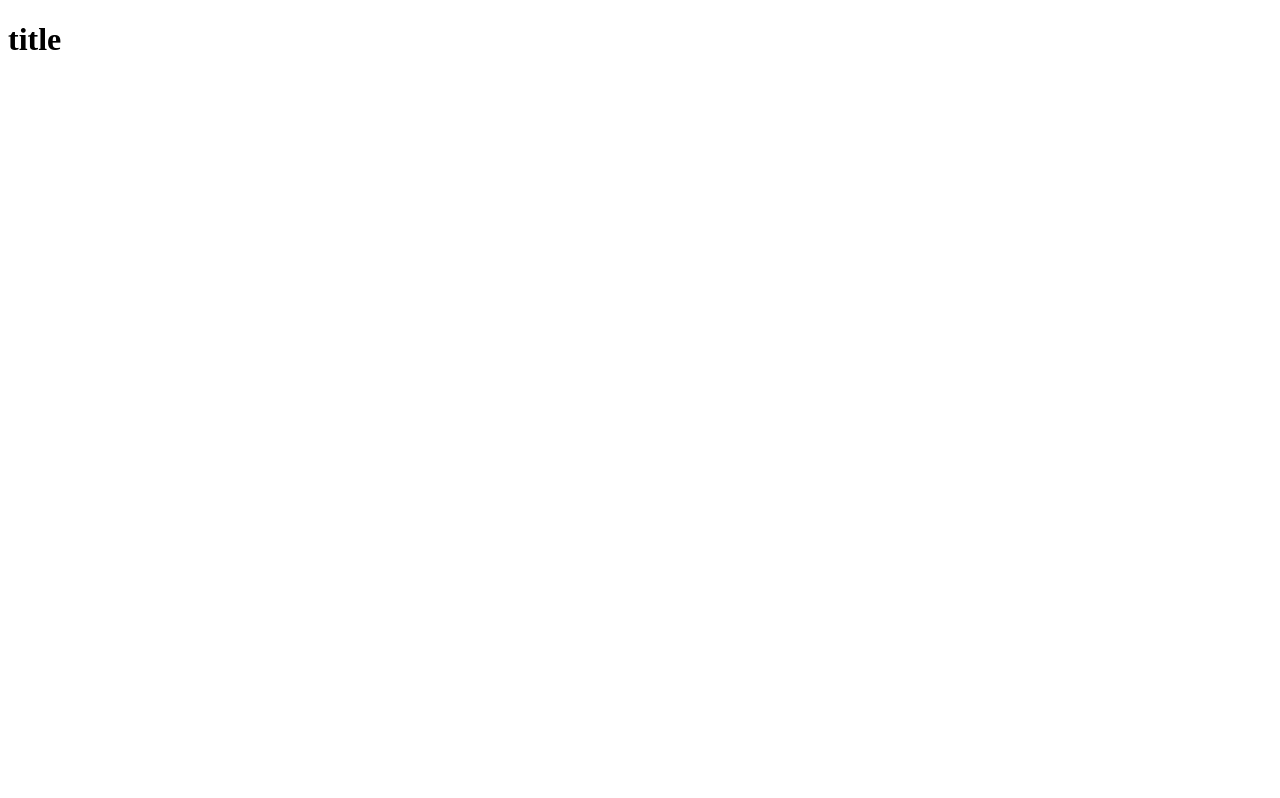
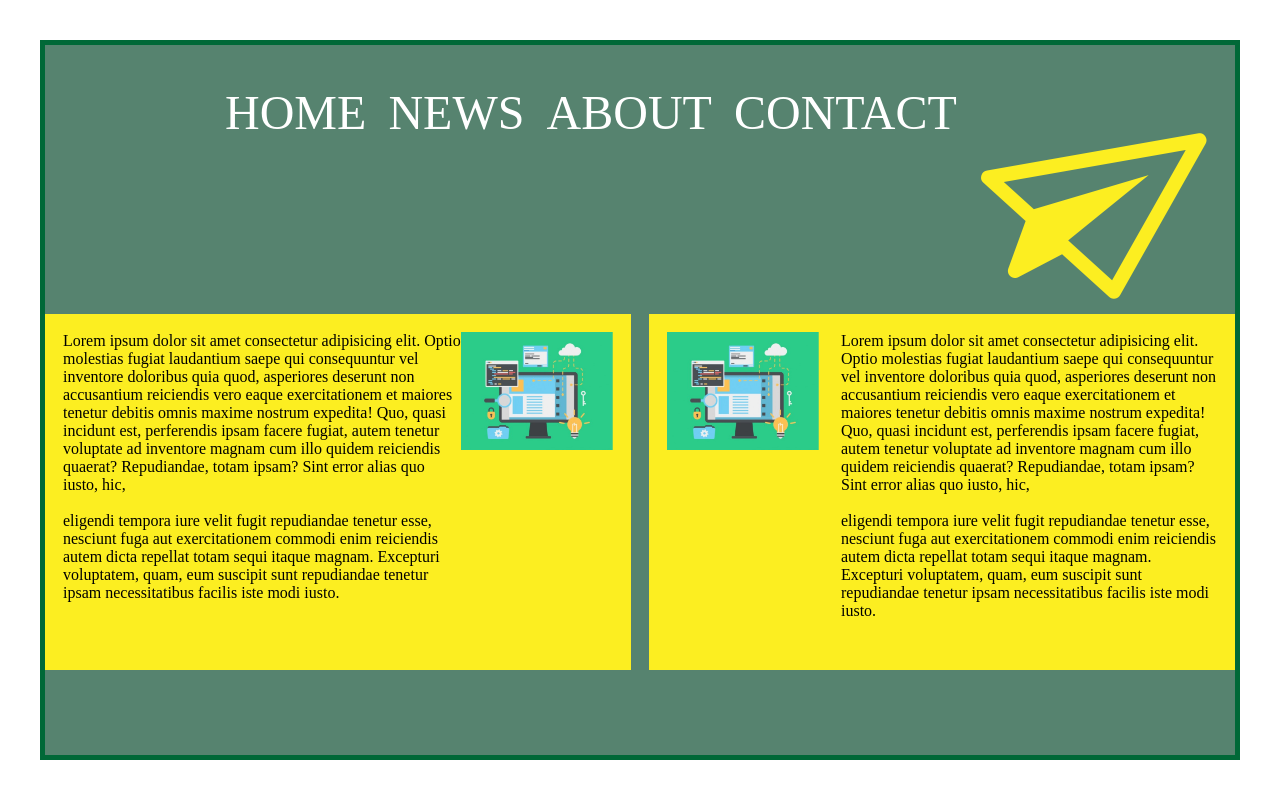
Before and after one commit to Giorgi-Gujejiani/unilab-last, a plain HTML site: page index.html in a window 1280 px wide. Drawn offline with Linux system fonts and the light colour scheme.

Commit message:
დავალება 4

```diff
--- a/index.html
+++ b/index.html
@@ -4,8 +4,59 @@
     <meta charset="UTF-8">
     <meta name="viewport" content="width=device-width, initial-scale=1.0">
     <title>Document</title>
+    <link rel="stylesheet" href="./styles/reset.css">
+    <link rel="stylesheet" href="./styles/style.css">
+    <link href="https://stackpath.bootstrapcdn.com/font-awesome/4.7.0/css/font-awesome.min.css" rel="stylesheet"
+    integrity="sha384-wvfXpqpZZVQGK6TAh5PVlGOfQNHSoD2xbE+QkPxCAFlNEevoEH3Sl0sibVcOQVnN" crossorigin="anonymous">
 </head>
 <body>
-    <h1>title</h1>
+    <header class="header">
+        <ul class="top_nav">
+            <li class="item">HOME</li>
+            <li class="item">NEWS</li>
+            <li class="item">ABOUT</li>
+            <li class="item">CONTACT</li>
+            <li class=" item lo">  <i class="paper_plane fa fa-paper-plane-o"></i></li>
+        </ul>
+        <section>
+            <div class="topics">
+                <div class="topic firstDiv"><p id="pp_clas">Lorem ipsum dolor sit amet consectetur adipisicing elit.
+                     Optio molestias fugiat laudantium saepe qui consequuntur vel inventore doloribus
+                     quia quod, asperiores deserunt non accusantium reiciendis vero eaque exercitationem
+                      et maiores tenetur debitis omnis maxime nostrum expedita! Quo, quasi incidunt est,
+                      perferendis ipsam facere fugiat, autem tenetur voluptate ad inventore magnam cum illo
+                       quidem reiciendis quaerat? Repudiandae, totam ipsam? Sint error alias quo iusto, hic,
+                       <br>
+                       <br>
+                        eligendi tempora iure velit fugit repudiandae tenetur esse, nesciunt fuga aut exercitationem
+                        commodi enim reiciendis autem dicta repellat totam sequi itaque magnam. Excepturi voluptatem,
+                         quam, eum suscipit sunt repudiandae tenetur ipsam necessitatibus facilis iste modi iusto.</p>
+                        <div class="first_img"><img src="./images/NoPath - 1.png" alt="path1"></div>
+                </div>
+                <div class="topic secDiv"><p id="pp_clas">Lorem ipsum dolor sit amet consectetur adipisicing elit.
+                    Optio molestias fugiat laudantium saepe qui consequuntur vel inventore doloribus
+                    quia quod, asperiores deserunt non accusantium reiciendis vero eaque exercitationem
+                     et maiores tenetur debitis omnis maxime nostrum expedita! Quo, quasi incidunt est,
+                     perferendis ipsam facere fugiat, autem tenetur voluptate ad inventore magnam cum illo
+                      quidem reiciendis quaerat? Repudiandae, totam ipsam? Sint error alias quo iusto, hic,
+                      <br>
+                      <br>
+                       eligendi tempora iure velit fugit repudiandae tenetur esse, nesciunt fuga aut exercitationem
+                       commodi enim reiciendis autem dicta repellat totam sequi itaque magnam. Excepturi voluptatem,
+                        quam, eum suscipit sunt repudiandae tenetur ipsam necessitatibus facilis iste modi iusto.</p>
+                       <div class="second_img"><img src="./images/NoPath - 1.png" alt="path1">
+            </div>
+        </section>
+    </header>
+
 </body>
 </html>
+
+
+
+
+
+
+
+
+ <!-- <div class="navigation_lists lo"> <a href=""> <i class="paper_plane fa fa-paper-plane-o"></i> </a></div> -->
--- /dev/null
+++ b/styles/reset.css
@@ -0,0 +1,10 @@
+a {
+
+    text-decoration: none;
+    text-transform: uppercase;
+    font-size: 48px;
+    color: #ffffff;
+}
+li {
+    list-style: none;
+}
--- /dev/null
+++ b/styles/style.css
@@ -0,0 +1,88 @@
+
+* {
+    margin: 0;
+    padding: 0;
+    box-sizing: border-box;
+}
+
+html, body {
+    height: 100%;
+}
+body {
+    padding: 40px;
+}
+.float_property {
+    margin: 0;
+}
+.header {
+    background-color: #56836F;
+    border: 5px solid #006837;
+    width: 100%;
+    height: 100%;
+}
+ul {
+    display: flex;
+    justify-content: space-between;
+    color: #ffffff;
+    margin-left: 180px;
+    margin-top: 40px;
+    margin-right: 56px;
+    flex-wrap: nowrap;
+}
+
+
+
+
+
+.item {
+    font-size: 48px;
+}
+
+
+.lo {
+    font-size: 200px;
+    transform: rotate(20deg);
+
+}
+
+.paper_plane{
+    color: #FCEE21;
+
+
+}
+/* .fa {
+    font-size: 200px !important;
+} */
+
+section .topics {
+    display: flex;
+    justify-content: center;
+}
+
+
+
+section div .topic {
+    height: 356px;
+    width: 620px;
+    background-color: #FCEE21;
+    display: flex;
+    padding: 18px 18px;
+
+}
+
+.firstDiv {
+    margin-right: 9px;
+
+}
+
+.secDiv {
+    margin-left: 9px;
+    flex-direction: row-reverse;
+    display: inline-block;
+
+
+}
+
+.second_img {
+    margin-right: 22px;
+}
```
Also changed, not shown: images/NoPath - 1.png (added), images/NoPath - 2.png (added).
